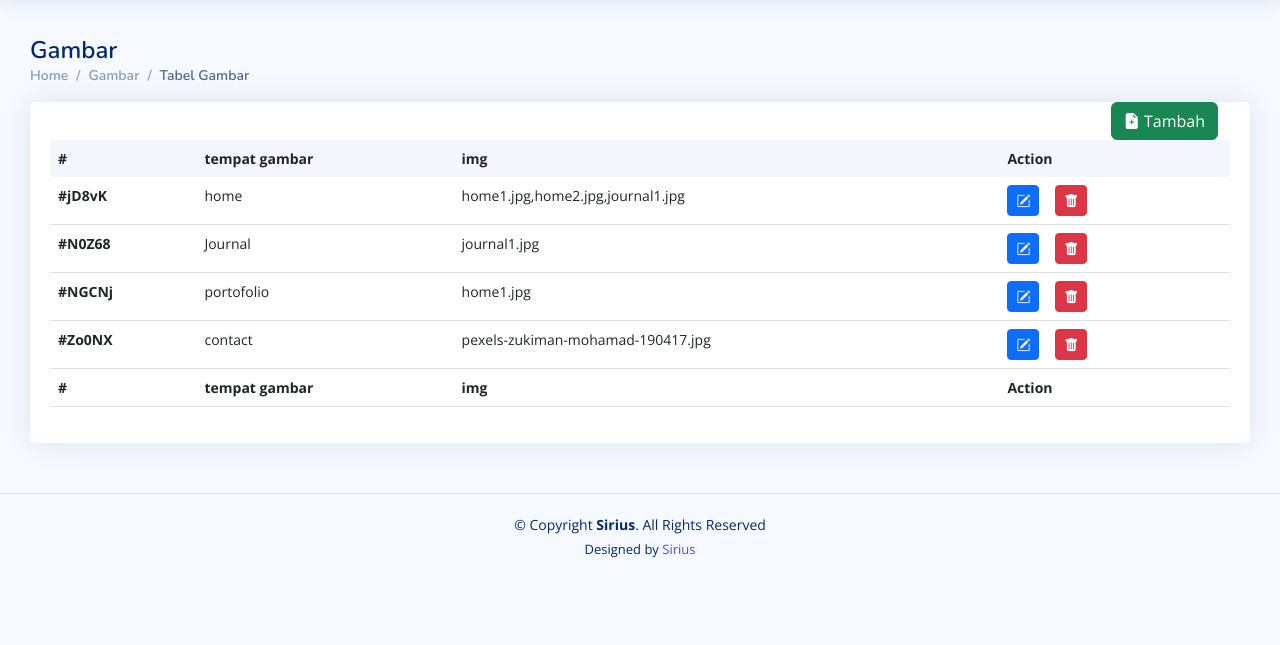
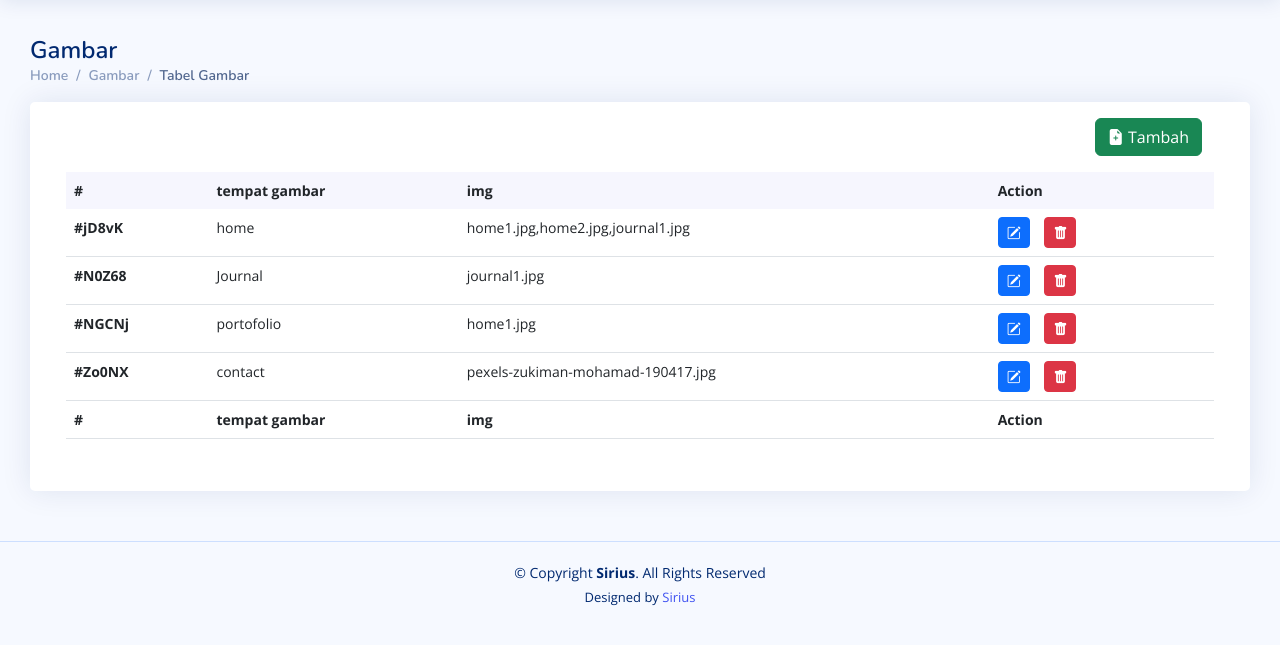
Before and after one commit to ega-erinovian/agitandco, a PHP site: page /gambar/viewgambar.php in a window 1280 px wide. Shown: the part 60-705 px from the top of the page. Run offline with PHP 8.4, Linux system fonts and the light colour scheme; a user stored in the database is signed in; data comes from the database, SQL or seed files in the repository; some libraries are stand-ins or nearby versions.

Commit message:
halaman admin dikasih padding

```diff
--- a/gambar/form_gambar.php
+++ b/gambar/form_gambar.php
@@ -215,7 +215,7 @@
             }
             ?>
             <div class="col">
-              <div class="card recent-sales overflow-auto">
+              <div class="card recent-sales overflow-auto p-3">
 
                 <div class="card-body">
                   <div class="row py-4">
--- a/gambar/viewgambar.php
+++ b/gambar/viewgambar.php
@@ -188,7 +188,7 @@
 
             <!-- Recent Projects -->
             <div class="col">
-              <div class="card recent-sales overflow-auto">
+              <div class="card recent-sales overflow-auto p-3">
 
                 <div class="card-body">
                   <div class="row align-items-center justify-content-between w-100">
@@ -198,7 +198,7 @@
                     <div class="col-2 text-end p-0">
                       <form action="./form_gambar.php" method="get">
                         <input type="hidden" name="kelola" value="tambah"/>
-                        <button type="submit" class="btn btn-success"><i class="bi bi-file-earmark-plus-fill"></i> Tambah</button>
+                        <button type="submit" class="btn btn-success mb-3"><i class="bi bi-file-earmark-plus-fill"></i> Tambah</button>
                       </form>
                     </div>
                   </div>
--- a/journal/form_journal.php
+++ b/journal/form_journal.php
@@ -223,7 +223,7 @@
             }
             ?>
             <div class="col">
-              <div class="card recent-sales overflow-auto">
+              <div class="card recent-sales overflow-auto p-3">
                 <div class="card-body">
                   <div class="row py-4">
                     <div class="col">
--- a/journal/viewjournal.php
+++ b/journal/viewjournal.php
@@ -188,7 +188,7 @@
 
             <!-- Recent Projects -->
             <div class="col">
-              <div class="card recent-sales overflow-auto">
+              <div class="card recent-sales overflow-auto p-3">
 
                 <div class="card-body">
                   <div class="row align-items-center justify-content-between w-100">
@@ -198,7 +198,7 @@
                     <div class="col-2 text-end p-0">
                       <form action="./form_journal.php" method="get">
                         <input type="hidden" name="kelola" value="tambah"/>
-                        <button type="submit" class="btn btn-success"><i class="bi bi-file-earmark-plus-fill"></i> Tambah Journal</button>
+                        <button type="submit" class="btn btn-success mb-3"><i class="bi bi-file-earmark-plus-fill"></i> Tambah Journal</button>
                       </form>
                     </div>
                   </div>
--- a/profile/pesan.php
+++ b/profile/pesan.php
@@ -189,7 +189,7 @@
 
             <!-- Recent Projects -->
             <div class="col">
-              <div class="card recent-sales overflow-auto">
+              <div class="card recent-sales overflow-auto p-3">
 
                 <div class="card-body">
                   <div class="row align-items-center justify-content-between w-100">
@@ -199,7 +199,7 @@
                     <div class="col-2 text-end p-0">
                       <!-- <form action="./kelola_project.php" method="get">
                         <input type="hidden" name="kelola" value="tambah" />
-                        <button type="submit" class="btn btn-success"><i class="bi bi-file-earmark-plus-fill"></i> Tambah Project</button>
+                        <button type="submit" class="btn btn-success mb-3"><i class="bi bi-file-earmark-plus-fill"></i> Tambah Project</button>
                       </form> -->
                     </div>
                   </div>
--- a/projects/form_team.php
+++ b/projects/form_team.php
@@ -224,7 +224,7 @@
             }
             ?>
             <div class="col">
-              <div class="card recent-sales overflow-auto">
+              <div class="card recent-sales overflow-auto p-3">
 
                 <div class="card-body">
                   <div class="row py-4">
--- a/projects/kelola_project.php
+++ b/projects/kelola_project.php
@@ -224,7 +224,7 @@
             }
             ?>
             <div class="col">
-              <div class="card recent-sales overflow-auto">
+              <div class="card recent-sales overflow-auto p-3">
 
                 <div class="card-body">
                   <div class="row py-4">
--- a/projects/tabel_project.php
+++ b/projects/tabel_project.php
@@ -188,7 +188,7 @@
 
             <!-- Recent Projects -->
             <div class="col">
-              <div class="card recent-sales overflow-auto">
+              <div class="card recent-sales overflow-auto p-3">
 
                 <div class="card-body">
                   <div class="row align-items-center justify-content-between w-100">
@@ -198,7 +198,7 @@
                     <div class="col-2 text-end p-0">
                       <form action="./kelola_project.php" method="get">
                         <input type="hidden" name="kelola" value="tambah" />
-                        <button type="submit" class="btn btn-success"><i class="bi bi-file-earmark-plus-fill"></i> Tambah Project</button>
+                        <button type="submit" class="btn btn-success mb-3"><i class="bi bi-file-earmark-plus-fill"></i> Tambah Project</button>
                       </form>
                     </div>
                   </div>
--- a/projects/team.php
+++ b/projects/team.php
@@ -188,7 +188,7 @@
 
             <!-- Recent Projects -->
             <div class="col">
-              <div class="card recent-sales overflow-auto">
+              <div class="card recent-sales overflow-auto p-3">
 
                 <div class="card-body">
                   <div class="row align-items-center justify-content-between w-100">
@@ -198,7 +198,7 @@
                     <div class="col-2 text-end p-0">
                       <form action="./form_team.php" method="get">
                         <input type="hidden" name="kelola" value="tambah" />
-                        <button type="submit" class="btn btn-success"><i class="bi bi-file-earmark-plus-fill"></i> Tambah Team</button>
+                        <button type="submit" class="btn btn-success mb-3"><i class="bi bi-file-earmark-plus-fill"></i> Tambah Team</button>
                       </form>
                     </div>
                   </div>
```
Also changed, not shown: profile/kelola_pesan.php (+5 -4 lines).
